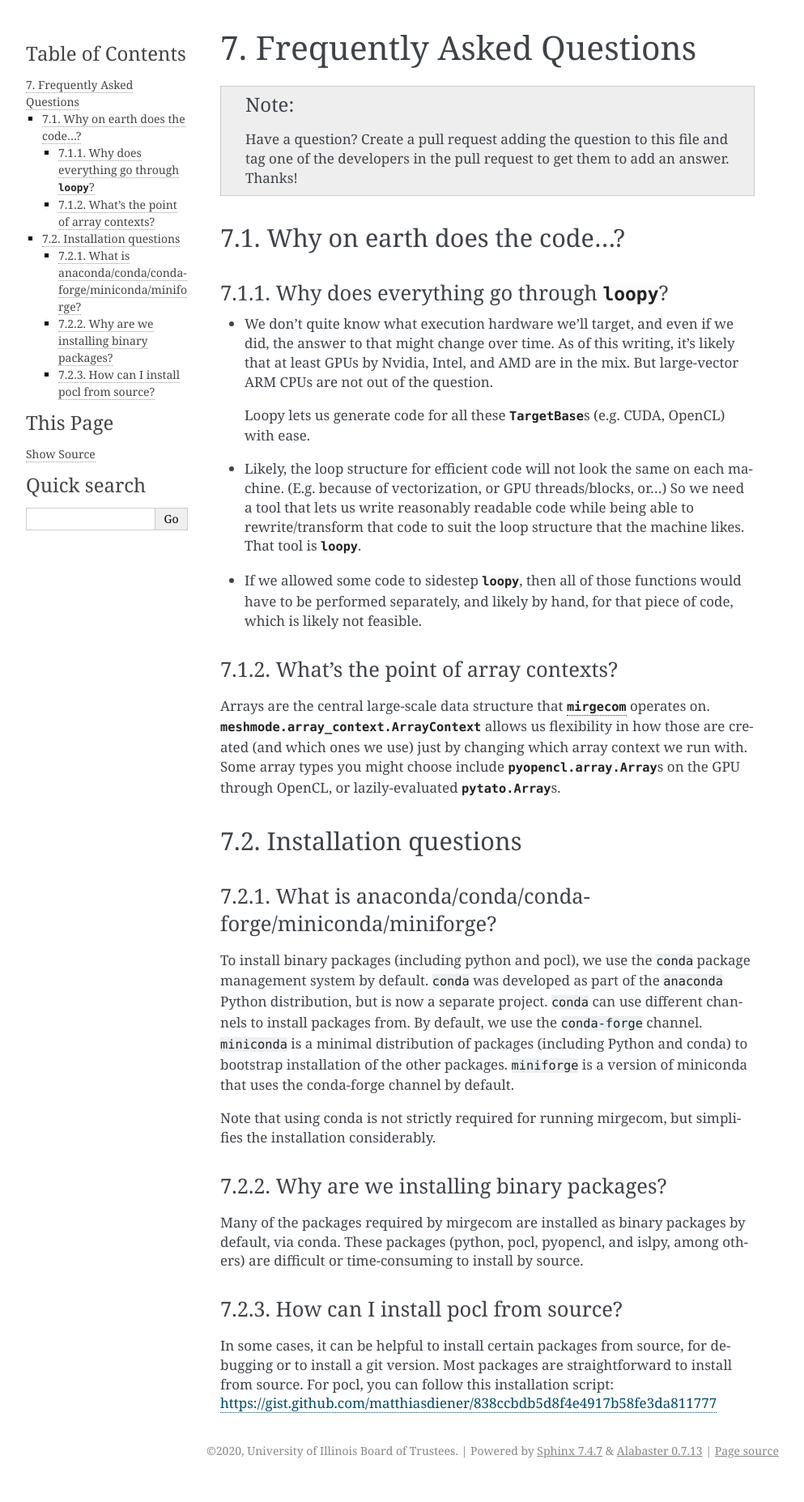
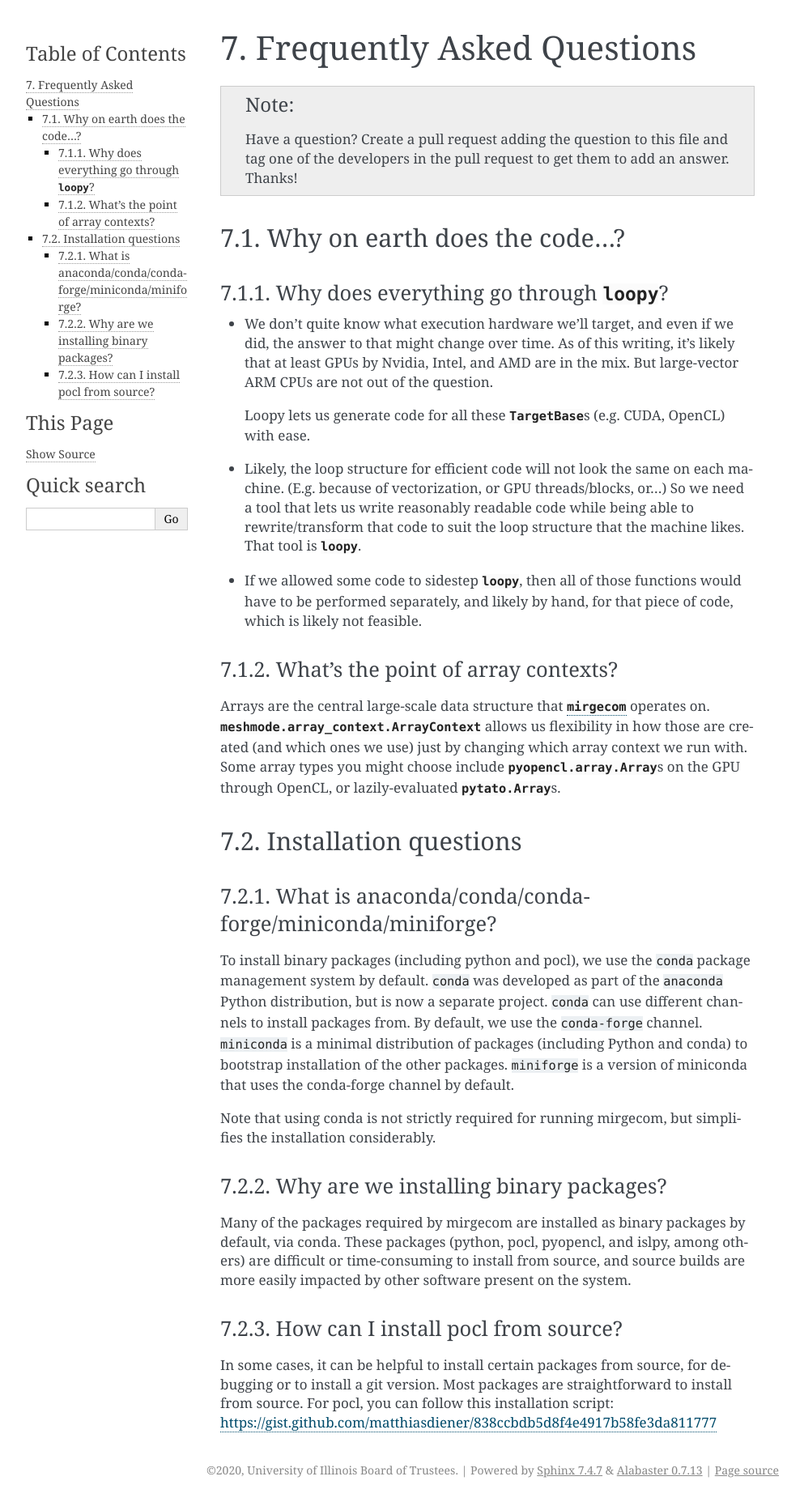
Before and after one commit to illinois-ceesd/mirgecom, a Sphinx documentation site: the page built from doc/faq.rst, in a window 1280 px wide. Shown: the whole page at 81% size, without its empty margins (148-1141 px from the left). Built offline with Sphinx 7.4.7, drawn with Linux system fonts in a browser that asks for light colours; before the commit the page ends 1831 px from its top, so only the background shows below that.

Commit message:
Update doc/faq.rst
Co-authored-by: Andreas Klöckner <inform@tiker.net>

```diff
--- a/doc/faq.rst
+++ b/doc/faq.rst
@@ -59,7 +59,7 @@ Why are we installing binary packages?
 
 Many of the packages required by mirgecom are installed as binary packages by default, via conda.
 These packages (python, pocl, pyopencl, and islpy, among others) are difficult or time-consuming
-to install by source.
+to install from source, and source builds are more easily impacted by other software present on the system.
 
 How can I install pocl from source?
 ^^^^^^^^^^^^^^^^^^^^^^^^^^^^^^^^^^^
```
